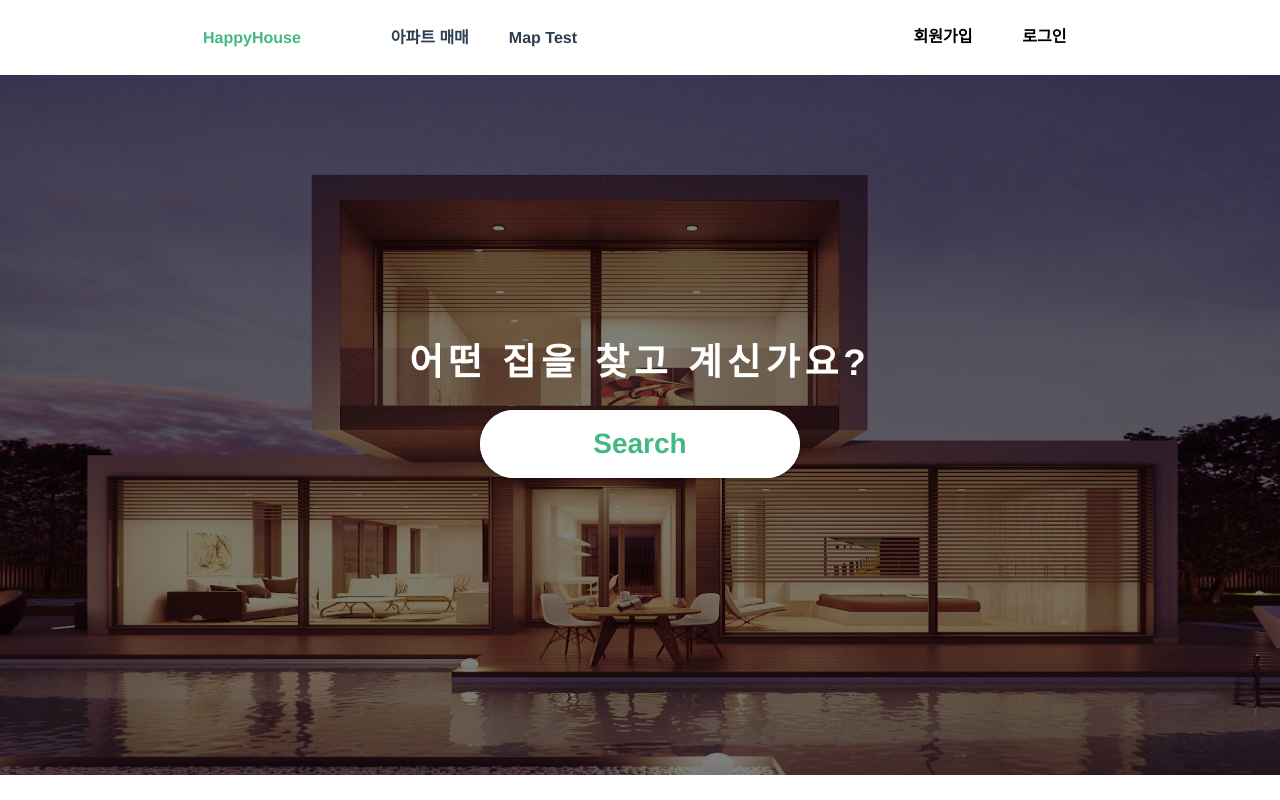
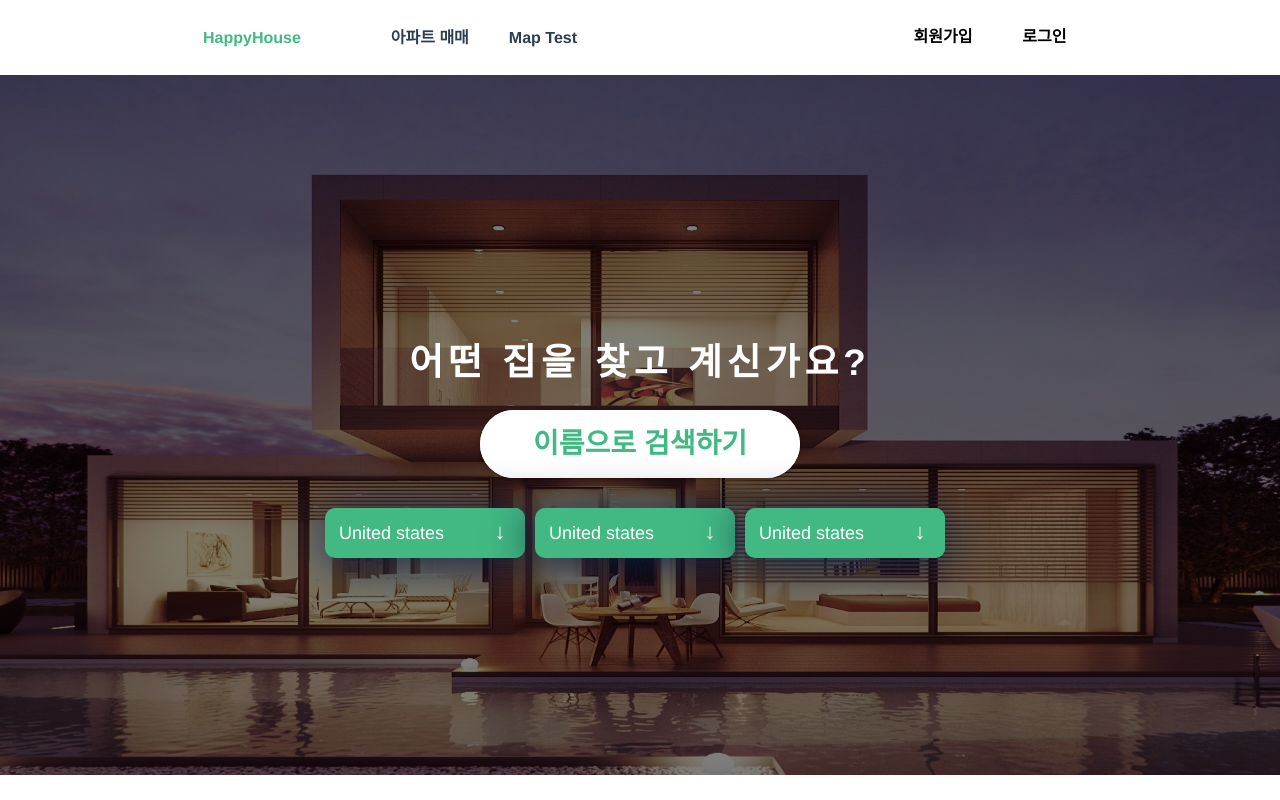
Before and after one commit to leesh125/SweetHome, a Vue app in the folder FrontEnd/whereismyhome/: page / in a window 1280 px wide. Built offline with nearby package versions, Linux system fonts and the light colour scheme.

Commit message:
home 화면 구성

```diff
--- a/FrontEnd/whereismyhome/package.json
+++ b/FrontEnd/whereismyhome/package.json
@@ -9,9 +9,11 @@
   },
   "dependencies": {
     "axios": "^1.1.3",
-    "bootstrap": "^5.2.2",
+    "bootstrap": "^5.0.0",
     "bootstrap-vue": "^2.23.1",
     "core-js": "^3.8.3",
+    "font-awesome": "^4.7.0",
+    "jquery": "^3.6.1",
     "vue": "^2.7.14",
     "vue-router": "^3.5.1",
     "vuex": "^3.6.2"
--- a/FrontEnd/whereismyhome/src/views/HomeView.vue
+++ b/FrontEnd/whereismyhome/src/views/HomeView.vue
@@ -12,9 +12,35 @@
             <label class="c-form__buttonLabel" for="checkbox">
               <button class="c-form__button" type="button">Search</button>
             </label>
-            <label class="c-form__toggle" for="checkbox" data-title="Search"></label>
+            <label class="c-form__toggle" for="checkbox" data-title="이름으로 검색하기"></label>
           </form>
         </div>
+      </div>
+      <div class="inner-div-selects">
+        <div class="optionbox">
+          <select>
+            <option>United states</option>
+            <option>India</option>
+            <option>Russia</option>
+            <option>China</option>
+          </select>
+       </div>
+       <div class="optionbox">
+          <select>
+            <option>United states</option>
+            <option>India</option>
+            <option>Russia</option>
+            <option>China</option>
+          </select>
+       </div>
+       <div class="optionbox">
+          <select>
+            <option>United states</option>
+            <option>India</option>
+            <option>Russia</option>
+            <option>China</option>
+          </select>
+       </div>
       </div>
     </div>
   </div>
@@ -190,4 +216,48 @@ export default {
   width: 5em;
   background-color: #42b983;
 }
+.inner-div-selects{
+  display: flex;
+  justify-content: center;
+  margin-top: 30px;
+}
+
+.optionbox {
+  position: relative;
+  margin-right: 10px;
+}
+
+.optionbox select {
+  background: #42b983;
+  color: #fff;
+  padding: 10px;
+  width: 200px;
+  height: 50px;
+  border: none;
+  font-size: 18px;
+  box-shadow: 0 5px 48px rgb(8, 29, 68);
+  border-radius: 10px 10px 10px 10px;
+  -webkit-appearance: button;
+  outline: none;
+}
+
+.optionbox:before{
+  content: '↓';
+  position: absolute;
+  top: 0;
+  right: 0;
+  height: 50px;
+  width: 50px;
+  background: #42b983;
+  text-align: center;
+  line-height: 47px;
+  border-radius: 0px 10px 10px 0px;
+  color:#fff;
+  font-size: 22px;
+  pointer-events: none;
+}
+
+.optionbox:hover:before{
+  background: #338e65;
+}
 </style>
```
Also changed, not shown: 1 other file (tests, documents, lock files or other folders).
